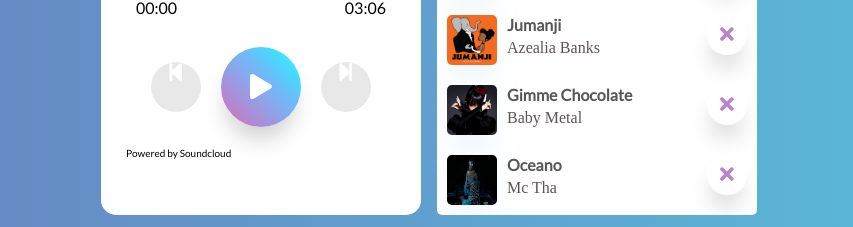
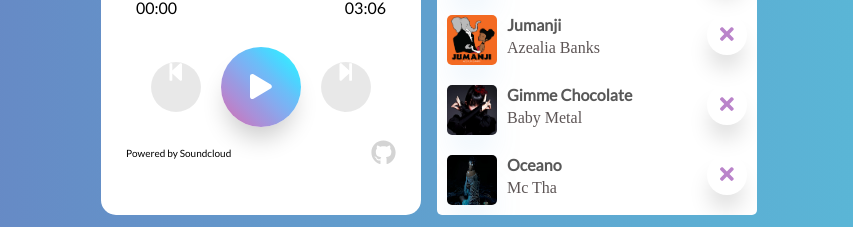
Before and after one commit to davigl/vue-music-player, a Vue app: page / in a window 1280 px wide. Shown: the part 496-723 px from the top of the page, without its empty margins (211-1064 px from the left). Built offline with nearby package versions, Linux system fonts and the light colour scheme; a web font is replaced by a local one.

Commit message:
feat: add github link.

```diff
--- a/package.json
+++ b/package.json
@@ -9,6 +9,7 @@
   },
   "dependencies": {
     "@fortawesome/fontawesome-svg-core": "^1.2.28",
+    "@fortawesome/free-brands-svg-icons": "^5.13.0",
     "@fortawesome/free-solid-svg-icons": "^5.13.0",
     "@fortawesome/vue-fontawesome": "^0.1.9",
     "axios": "^0.19.2",
--- a/src/App.vue
+++ b/src/App.vue
@@ -39,6 +39,13 @@
         </div>
         <div class="footer">
           <p>Powered by Soundcloud</p>
+          <a
+            href="https://github.com/Davigl/vue-music-player"
+            alt="Give a Star"
+            title="Give a Star"
+          >
+            <font-awesome-icon :icon="['fab', 'github']" />
+          </a>
         </div>
       </section>
     </main>
--- a/src/assets/styles/main.css
+++ b/src/assets/styles/main.css
@@ -232,6 +232,14 @@
   font-size: 10px;
 }
 
+.footer > a {
+  cursor: pointer;
+  color: #d4d4d4;
+  position: relative;
+  top: -10px;
+  font-size: 25px;
+}
+
 #app {
   display: grid;
   gap: 1rem;
--- a/src/main.js
+++ b/src/main.js
@@ -8,9 +8,10 @@
   faStepBackward,
   faTimes
 } from "@fortawesome/free-solid-svg-icons";
+import { faGithub } from "@fortawesome/free-brands-svg-icons";
 import { FontAwesomeIcon } from "@fortawesome/vue-fontawesome";
 
-library.add(faPlay, faPause, faStepForward, faStepBackward, faTimes);
+library.add(faPlay, faPause, faStepForward, faStepBackward, faTimes, faGithub);
 
 Vue.component("font-awesome-icon", FontAwesomeIcon);
 
```
Also changed, not shown: 1 other file (tests, documents, lock files or other folders).
